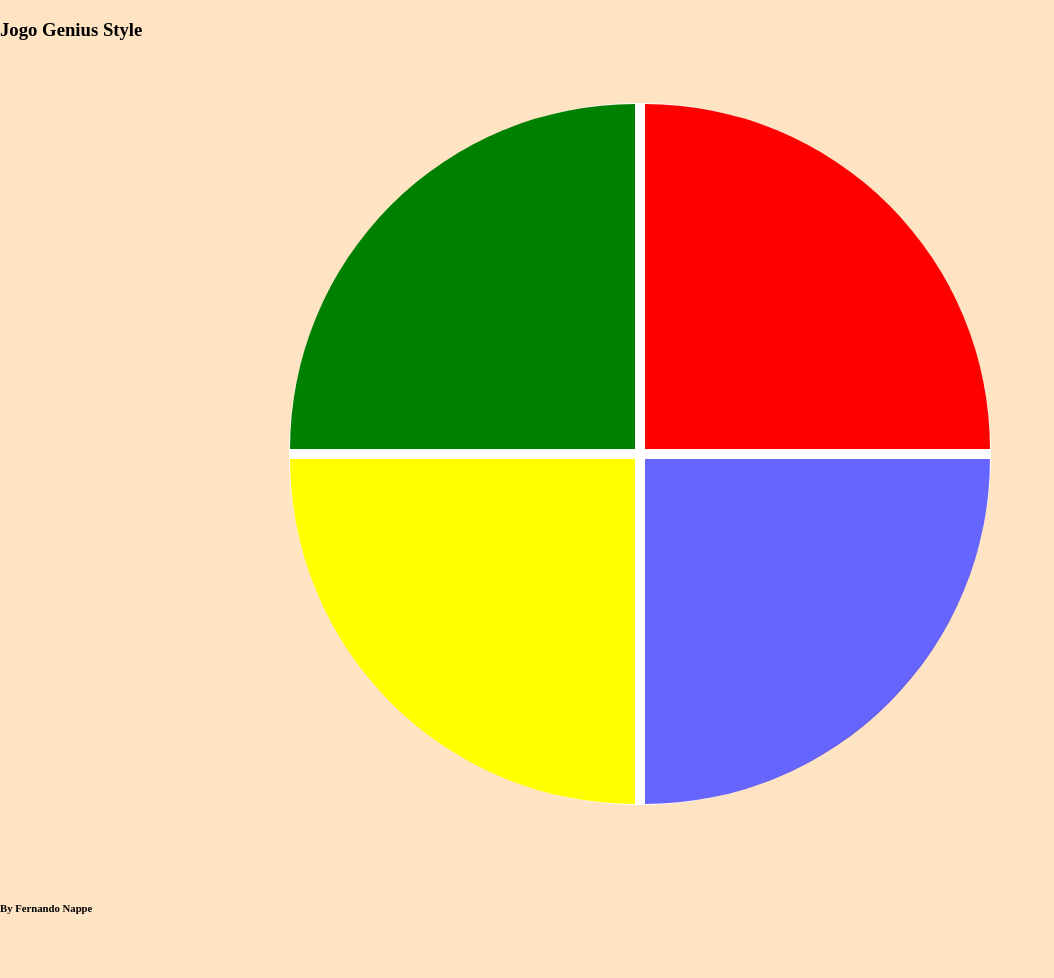
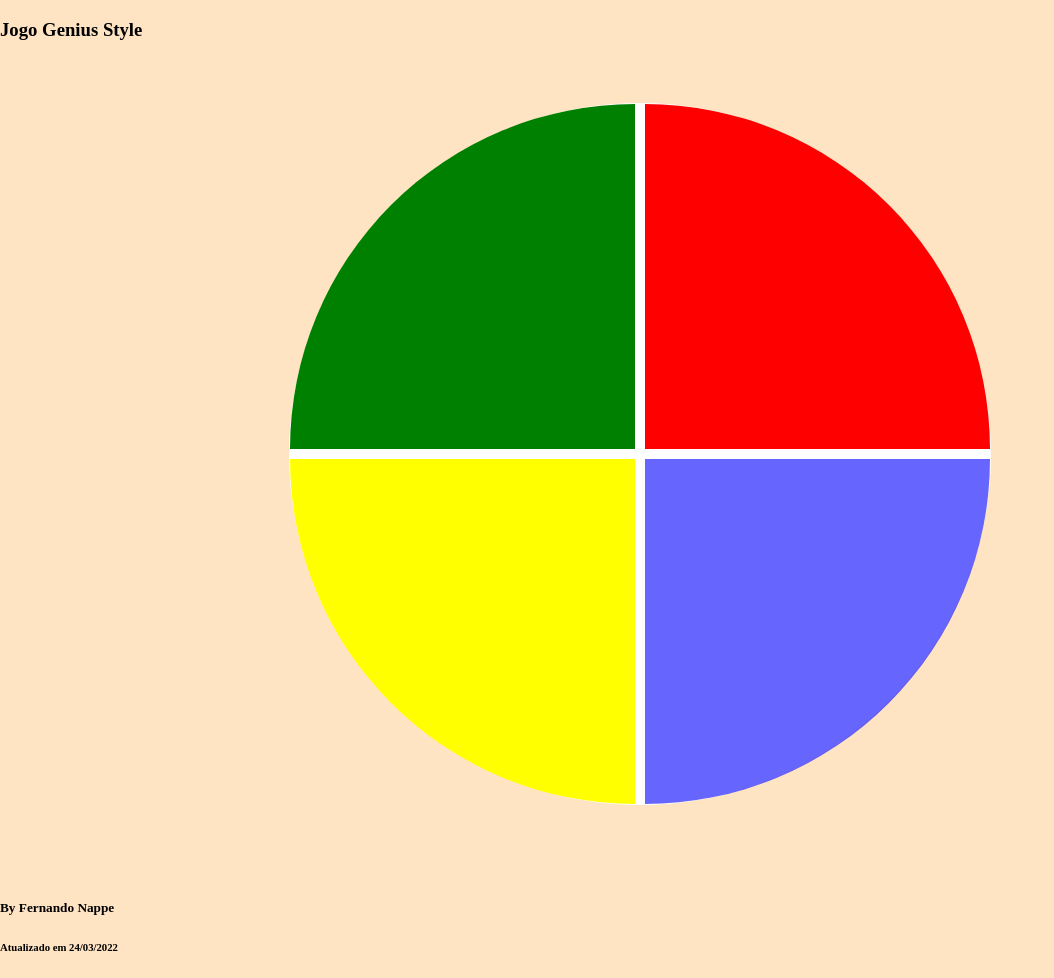
Before and after one commit to fernando-nappe/jogo-genesis, a plain HTML site: page index.html in a window 1280 px wide. Shown: the whole page, without its empty margins (0-1054 px from the left). Before the commit the page ends 939 px from the top, so only its background shows below. Drawn offline with Linux system fonts and the light colour scheme.

Commit message:
Atualizacao 22/03/2022

```diff
--- a/index.html
+++ b/index.html
@@ -16,7 +16,8 @@
                 <div class="green"></div>
             </div>
         </div>
-        <h6>By Fernando Nappe</h6>
+        <h5>By Fernando Nappe</h5>
+        <h6>Atualizado em 24/03/2022</h6>
         <script type="text/javascript" src="script.js"></script>
     </body>
 </html>
```
